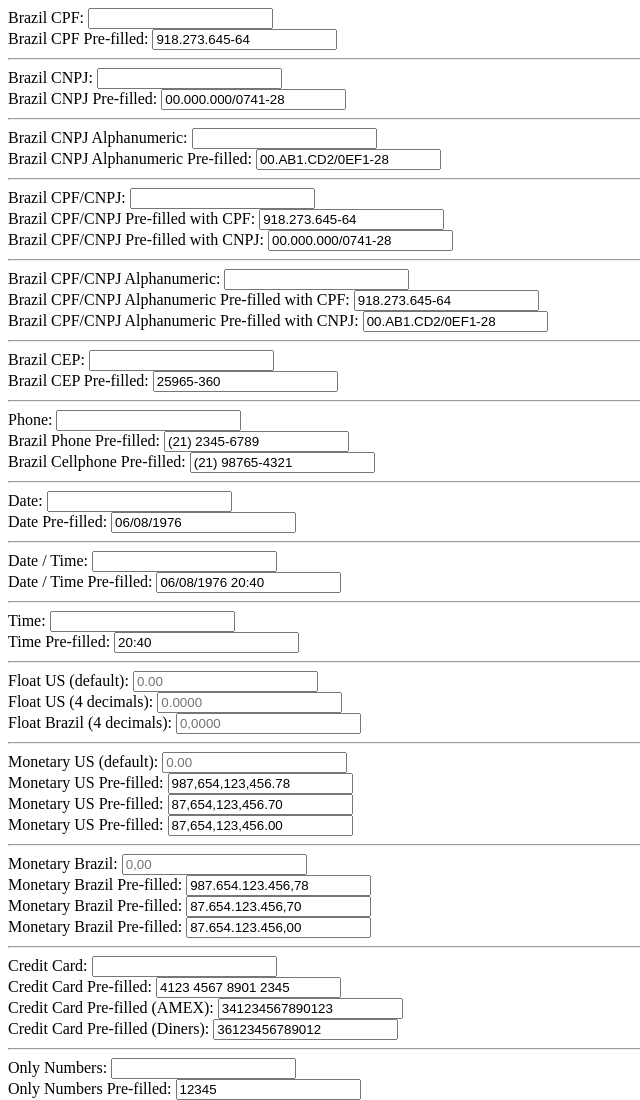
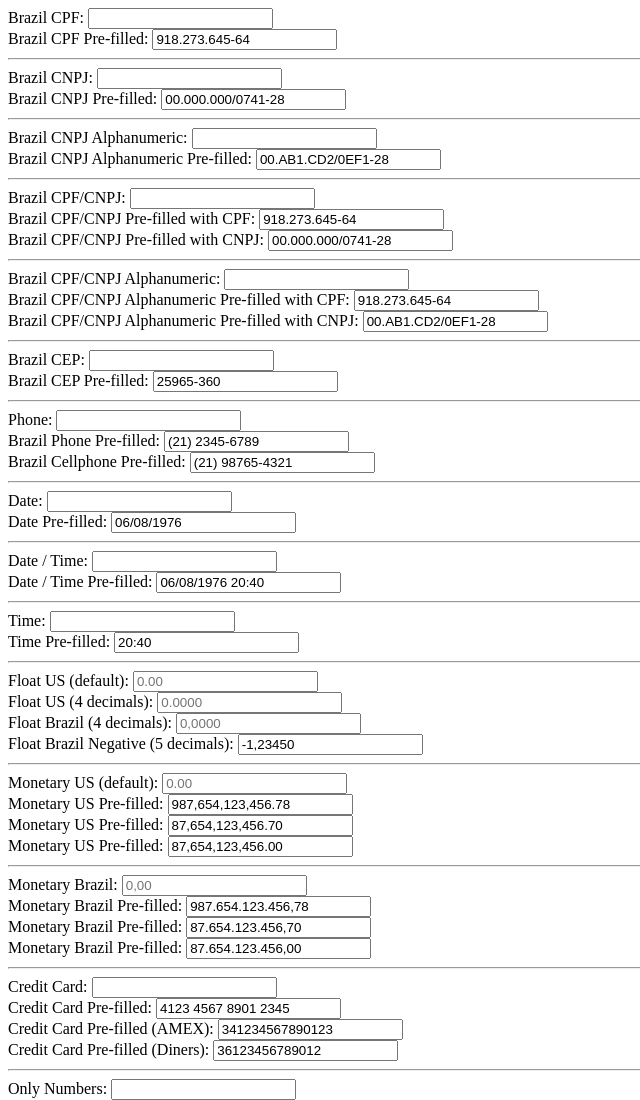
Before and after one commit to silviodelgado/MaskerJS, a plain HTML site: page playground.html in a window 1280 px wide. Shown: the top 1100 px of the page, without its empty margins (0-640 px from the left). Drawn offline with Linux system fonts and the light colour scheme.

Commit message:
Float with precision - negative numbers

```diff
--- a/masker.js
+++ b/masker.js
@@ -213,6 +213,10 @@
             let precision = parseInt(target.dataset.precision || '2');
             let firstTime = !(target.dataset.masked || false);
             let value = target.value;
+            let negative = value.substr(0, 1) == '-';
+            if (negative) {
+                value = value.substr(1);
+            }
             while (value.length > 0 && (value.substring(0, 1) == '0' || value.substring(0, 1) == '.' || value.substring(0, 1) == ',')) {
                 value = value.substring(1);
             }
@@ -225,6 +229,8 @@
             let regex3en = new RegExp('(\\d{1,})(\\d{3})([\.])(\\d)');
             let regex4pt = new RegExp('(\\d{1,})(\\d{3})([\.])(\\d{3})([\,])(\\d{' + precision + '})');
             let regex4en = new RegExp('(\\d{1,})(\\d{3})([\,])(\\d{3})([\.\,])(\\d{' + precision + '})');
+            let regex5pt = new RegExp('(\\d{1,})(\\d{3})([\.])(\\d{3})([\.])(\\d{3})([\,])(\\d{' + precision + '})');
+            let regex5en = new RegExp('(\\d{1,})(\\d{3})([\,])(\\d{3})([\,])(\\d{3})([\.\,])(\\d{' + precision + '})');
 
             switch (culture.toLowerCase()) {
                 case 'pt-br':
@@ -236,7 +242,8 @@
                         .replace(regex1, '$1')
                         .replace(regex2, '$1,$2')
                         .replace(regex3pt, '$1.$2$3$4')
-                        .replace(regex4pt, '$1.$2$3$4$5$6');
+                        .replace(regex4pt, '$1.$2$3$4$5$6')
+                        .replace(regex5pt, '$1.$2$3$4$5$6$7$8');
                     break;
                 default:
                     target.setAttribute('placeholder', '0.' + '0'.padEnd(precision, '0'));
@@ -247,11 +254,12 @@
                         .replace(regex1, '$1')
                         .replace(regex2, '$1.$2')
                         .replace(regex3en, '$1,$2$3$4')
-                        .replace(regex4en, '$1,$2$3$4$5$6');
+                        .replace(regex4en, '$1,$2$3$4$5$6')
+                        .replace(regex5en, '$1,$2$3$4$5$6$7$8');
                     break;
             }
             target.dataset.masked = true;
-            return value;
+            return (negative ? '-' : '') + value;
         },
         percent: function (target) {
             let culture = target.dataset.culture || 'en-us';
--- a/playground.html
+++ b/playground.html
@@ -123,6 +123,10 @@
         <label>Float Brazil (4 decimals): </label>
         <input type="text" data-mask="float_plus" data-culture="pt-br" data-precision="4">
     </div>
+    <div>
+        <label>Float Brazil Negative (5 decimals): </label>
+        <input type="text" data-mask="float_plus" data-culture="pt-br" data-precision="5" value="-1.2345">
+    </div>
     <hr>
     <div>
         <label>Monetary US (default): </label>
```
Also changed, not shown: masker.min.js.
